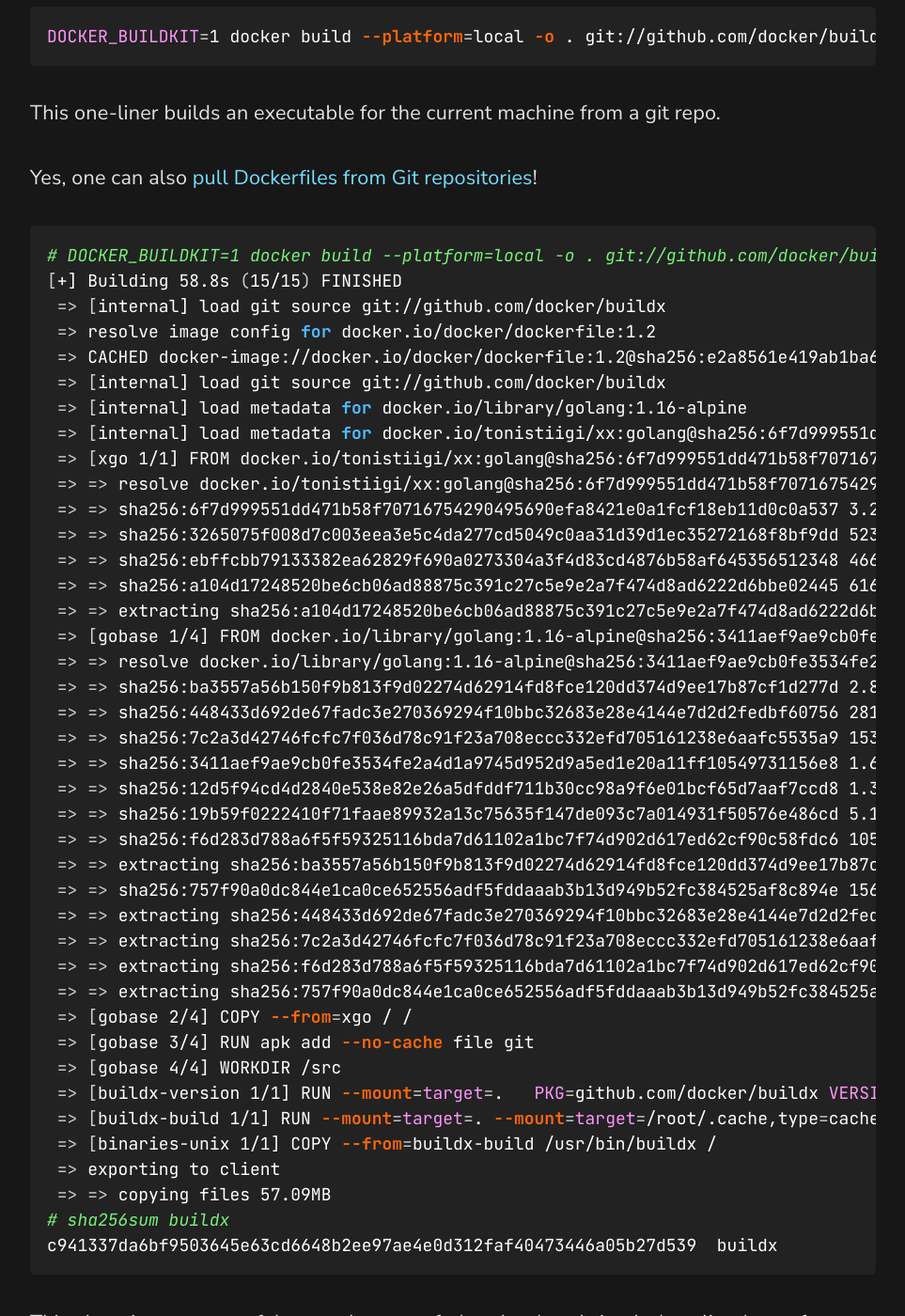
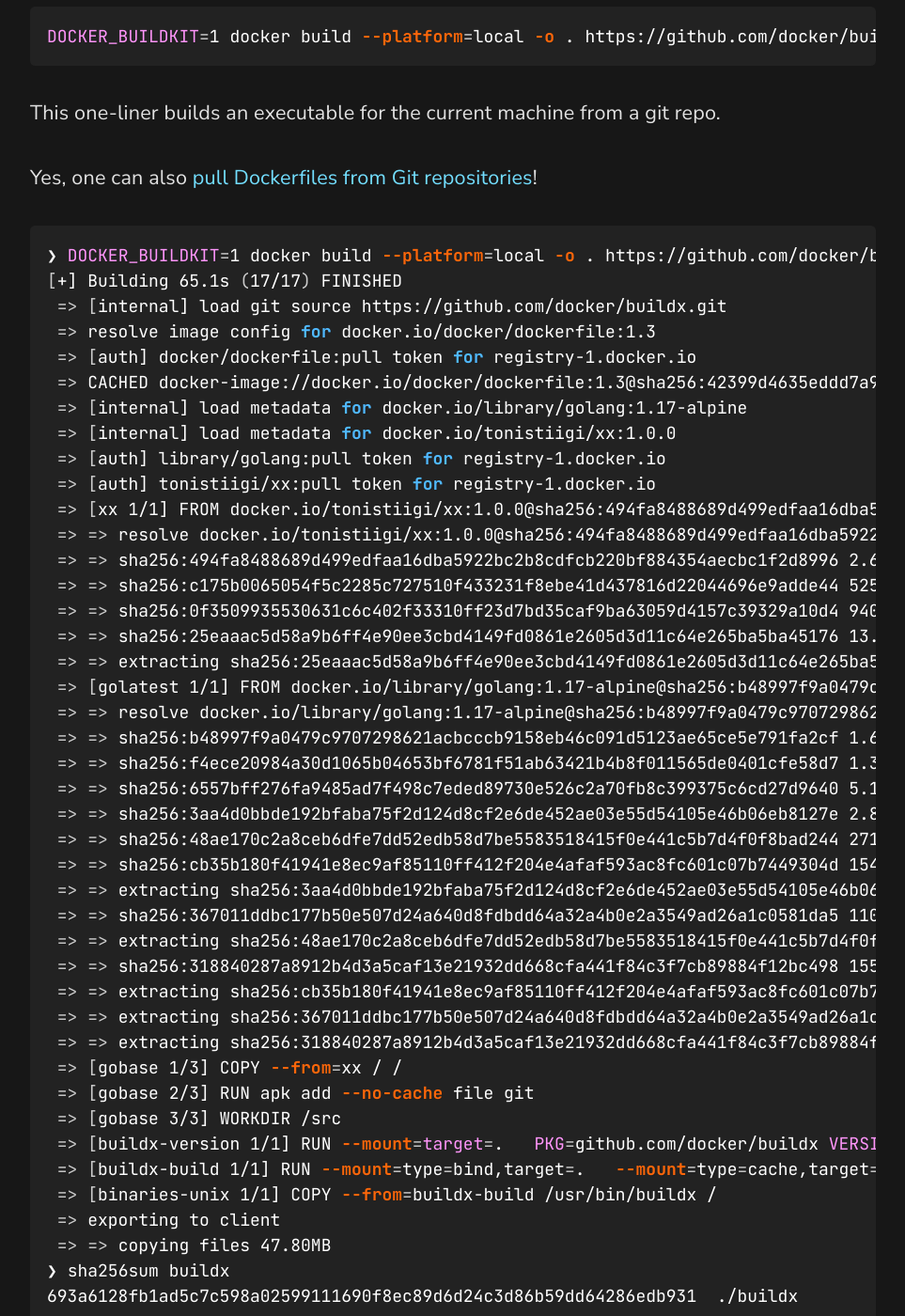
Before and after one commit to fenollp/fenollp.github.io, a Jekyll site: the page built from _posts/2021-03-13-docker-host-buildkit.md, in a window 1280 px wide and 1400 px high, scrolled down 797 px. Shown: the whole window at 94% size, without its empty margins (158-1121 px from the left). Built offline with Jekyll 4.4.1, drawn with Linux system fonts in a browser that asks for light colours; some of the changed text lies outside the part shown.

Commit message:
update docker build git repo syntax (#5)

````diff
--- a/_posts/2021-03-13-docker-host-buildkit.md
+++ b/_posts/2021-03-13-docker-host-buildkit.md
@@ -21,58 +21,60 @@
 
 I stumbled upon `BuildKit` when checking out [`buildx`](https://github.com/docker/buildx). The suggested way of building the executable caught my eye:
 ```shell
-DOCKER_BUILDKIT=1 docker build --platform=local -o . git://github.com/docker/buildx
+DOCKER_BUILDKIT=1 docker build --platform=local -o . https://github.com/docker/buildx.git
 ```
 This one-liner builds an executable for the current machine from a git repo.
 
 Yes, one can also [pull Dockerfiles from Git repositories](https://docs.docker.com/engine/reference/commandline/build/#git-repositories)!
 
 ```shell
-# DOCKER_BUILDKIT=1 docker build --platform=local -o . git://github.com/docker/buildx
-[+] Building 58.8s (15/15) FINISHED
- => [internal] load git source git://github.com/docker/buildx                                                                                                                            4.4s
- => resolve image config for docker.io/docker/dockerfile:1.2                                                                                                                             1.0s
- => CACHED docker-image://docker.io/docker/dockerfile:1.2@sha256:e2a8561e419ab1ba6b2fe6cbdf49fd92b95912df1cf7d313c3e2230a333fdbcc                                                        0.0s
- => [internal] load git source git://github.com/docker/buildx                                                                                                                            0.3s
- => [internal] load metadata for docker.io/library/golang:1.16-alpine                                                                                                                    1.0s
- => [internal] load metadata for docker.io/tonistiigi/xx:golang@sha256:6f7d999551dd471b58f70716754290495690efa8421e0a1fcf18eb11d0c0a537                                                  0.0s
- => [xgo 1/1] FROM docker.io/tonistiigi/xx:golang@sha256:6f7d999551dd471b58f70716754290495690efa8421e0a1fcf18eb11d0c0a537                                                                1.0s
- => => resolve docker.io/tonistiigi/xx:golang@sha256:6f7d999551dd471b58f70716754290495690efa8421e0a1fcf18eb11d0c0a537                                                                    0.0s
- => => sha256:6f7d999551dd471b58f70716754290495690efa8421e0a1fcf18eb11d0c0a537 3.29kB / 3.29kB                                                                                           0.0s
- => => sha256:3265075f008d7c003eea3e5c4da277cd5049c0aa31d39d1ec35272168f8bf9dd 523B / 523B                                                                                               0.0s
- => => sha256:ebffcbb79133382ea62829f690a0273304a3f4d83cd4876b58af645356512348 466B / 466B                                                                                               0.0s
- => => sha256:a104d17248520be6cb06ad88875c391c27c5e9e2a7f474d8ad6222d6bbe02445 616B / 616B                                                                                               0.4s
- => => extracting sha256:a104d17248520be6cb06ad88875c391c27c5e9e2a7f474d8ad6222d6bbe02445                                                                                                0.0s
- => [gobase 1/4] FROM docker.io/library/golang:1.16-alpine@sha256:3411aef9ae9cb0fe3534fe2a4d1a9745d952d9a5ed1e20a11ff10549731156e8                                                      11.8s
- => => resolve docker.io/library/golang:1.16-alpine@sha256:3411aef9ae9cb0fe3534fe2a4d1a9745d952d9a5ed1e20a11ff10549731156e8                                                              0.0s
- => => sha256:ba3557a56b150f9b813f9d02274d62914fd8fce120dd374d9ee17b87cf1d277d 2.81MB / 2.81MB                                                                                           0.5s
- => => sha256:448433d692de67fadc3e270369294f10bbc32683e28e4144e7d2d2fedbf60756 281.27kB / 281.27kB                                                                                       0.5s
- => => sha256:7c2a3d42746fcfc7f036d78c91f23a708eccc332efd705161238e6aafc5535a9 153B / 153B                                                                                               0.3s
- => => sha256:3411aef9ae9cb0fe3534fe2a4d1a9745d952d9a5ed1e20a11ff10549731156e8 1.65kB / 1.65kB                                                                                           0.0s
- => => sha256:12d5f94cd4d2840e538e82e26a5dfddf711b30cc98a9f6e01bcf65d7aaf7ccd8 1.36kB / 1.36kB                                                                                           0.0s
- => => sha256:19b59f0222410f71faae89932a13c75635f147de093c7a014931f50576e486cd 5.18kB / 5.18kB                                                                                           0.0s
- => => sha256:f6d283d788a6f5f59325116bda7d61102a1bc7f74d902d617ed62cf90c58fdc6 105.69MB / 105.69MB                                                                                       8.6s
- => => extracting sha256:ba3557a56b150f9b813f9d02274d62914fd8fce120dd374d9ee17b87cf1d277d                                                                                                0.1s
- => => sha256:757f90a0dc844e1ca0ce652556adf5fddaaab3b13d949b52fc384525af8c894e 156B / 156B                                                                                               0.7s
- => => extracting sha256:448433d692de67fadc3e270369294f10bbc32683e28e4144e7d2d2fedbf60756                                                                                                0.1s
- => => extracting sha256:7c2a3d42746fcfc7f036d78c91f23a708eccc332efd705161238e6aafc5535a9                                                                                                0.0s
- => => extracting sha256:f6d283d788a6f5f59325116bda7d61102a1bc7f74d902d617ed62cf90c58fdc6                                                                                                2.2s
- => => extracting sha256:757f90a0dc844e1ca0ce652556adf5fddaaab3b13d949b52fc384525af8c894e                                                                                                0.0s
- => [gobase 2/4] COPY --from=xgo / /                                                                                                                                                     0.8s
- => [gobase 3/4] RUN apk add --no-cache file git                                                                                                                                         2.2s
- => [gobase 4/4] WORKDIR /src                                                                                                                                                            0.1s
- => [buildx-version 1/1] RUN --mount=target=.   PKG=github.com/docker/buildx VERSION=$(git describe --match 'v[0-9]*' --dirty='.m' --always --tags) REVISION=$(git rev-parse HEAD)$(if   0.6s
- => [buildx-build 1/1] RUN --mount=target=. --mount=target=/root/.cache,type=cache   --mount=target=/go/pkg/mod,type=cache   --mount=source=/tmp/.ldflags,target=/tmp/.ldflags,from=bu  35.4s
+❯ DOCKER_BUILDKIT=1 docker build --platform=local -o . https://github.com/docker/buildx.git
+[+] Building 65.1s (17/17) FINISHED
+ => [internal] load git source https://github.com/docker/buildx.git                                                                                                                      4.4s
+ => resolve image config for docker.io/docker/dockerfile:1.3                                                                                                                             1.1s
+ => [auth] docker/dockerfile:pull token for registry-1.docker.io                                                                                                                         0.0s
+ => CACHED docker-image://docker.io/docker/dockerfile:1.3@sha256:42399d4635eddd7a9b8a24be879d2f9a930d0ed040a61324cfdf59ef1357b3b2                                                        0.0s
+ => [internal] load metadata for docker.io/library/golang:1.17-alpine                                                                                                                    1.5s
+ => [internal] load metadata for docker.io/tonistiigi/xx:1.0.0                                                                                                                           1.5s
+ => [auth] library/golang:pull token for registry-1.docker.io                                                                                                                            0.0s
+ => [auth] tonistiigi/xx:pull token for registry-1.docker.io                                                                                                                             0.0s
+ => [xx 1/1] FROM docker.io/tonistiigi/xx:1.0.0@sha256:494fa8488689d499edfaa16dba5922bc2b8cdfcb220bf884354aecbc1f2d8996                                                                  0.9s
+ => => resolve docker.io/tonistiigi/xx:1.0.0@sha256:494fa8488689d499edfaa16dba5922bc2b8cdfcb220bf884354aecbc1f2d8996                                                                     0.0s
+ => => sha256:494fa8488689d499edfaa16dba5922bc2b8cdfcb220bf884354aecbc1f2d8996 2.65kB / 2.65kB                                                                                           0.0s
+ => => sha256:c175b0065054f5c2285c727510f433231f8ebe41d437816d22044696e9adde44 525B / 525B                                                                                               0.0s
+ => => sha256:0f3509935530631c6c402f33310ff23d7bd35caf9ba63059d4157c39329a10d4 940B / 940B                                                                                               0.0s
+ => => sha256:25eaaac5d58a9b6ff4e90ee3cbd4149fd0861e2605d3d11c64e265ba5ba45176 13.99kB / 13.99kB                                                                                         0.7s
+ => => extracting sha256:25eaaac5d58a9b6ff4e90ee3cbd4149fd0861e2605d3d11c64e265ba5ba45176                                                                                                0.0s
+ => [golatest 1/1] FROM docker.io/library/golang:1.17-alpine@sha256:b48997f9a0479c9707298621acbcccb9158eb46c091d5123ae65ce5e791fa2cf                                                    10.6s
+ => => resolve docker.io/library/golang:1.17-alpine@sha256:b48997f9a0479c9707298621acbcccb9158eb46c091d5123ae65ce5e791fa2cf                                                              0.0s
+ => => sha256:b48997f9a0479c9707298621acbcccb9158eb46c091d5123ae65ce5e791fa2cf 1.65kB / 1.65kB                                                                                           0.0s
+ => => sha256:f4ece20984a30d1065b04653bf6781f51ab63421b4b8f011565de0401cfe58d7 1.36kB / 1.36kB                                                                                           0.0s
+ => => sha256:6557bff276fa9485ad7f498c7eded89730e526c2a70fb8c399375c6cd27d9640 5.17kB / 5.17kB                                                                                           0.0s
+ => => sha256:3aa4d0bbde192bfaba75f2d124d8cf2e6de452ae03e55d54105e46b06eb8127e 2.81MB / 2.81MB                                                                                           0.3s
+ => => sha256:48ae170c2a8ceb6dfe7dd52edb58d7be5583518415f0e441c5b7d4f0f8bad244 271.97kB / 271.97kB                                                                                       0.5s
+ => => sha256:cb35b180f41941e8ec9af85110ff412f204e4afaf593ac8fc601c07b7449304d 154B / 154B                                                                                               0.5s
+ => => extracting sha256:3aa4d0bbde192bfaba75f2d124d8cf2e6de452ae03e55d54105e46b06eb8127e                                                                                                0.1s
+ => => sha256:367011ddbc177b50e507d24a640d8fdbdd64a32a4b0e2a3549ad26a1c0581da5 110.19MB / 110.19MB                                                                                       6.9s
+ => => extracting sha256:48ae170c2a8ceb6dfe7dd52edb58d7be5583518415f0e441c5b7d4f0f8bad244                                                                                                0.1s
+ => => sha256:318840287a8912b4d3a5caf13e21932dd668cfa441f84c3f7cb89884f12bc498 155B / 155B                                                                                               0.7s
+ => => extracting sha256:cb35b180f41941e8ec9af85110ff412f204e4afaf593ac8fc601c07b7449304d                                                                                                0.0s
+ => => extracting sha256:367011ddbc177b50e507d24a640d8fdbdd64a32a4b0e2a3549ad26a1c0581da5                                                                                                3.1s
+ => => extracting sha256:318840287a8912b4d3a5caf13e21932dd668cfa441f84c3f7cb89884f12bc498                                                                                                0.0s
+ => [gobase 1/3] COPY --from=xx / /                                                                                                                                                      0.8s
+ => [gobase 2/3] RUN apk add --no-cache file git                                                                                                                                         1.7s
+ => [gobase 3/3] WORKDIR /src                                                                                                                                                            0.0s
+ => [buildx-version 1/1] RUN --mount=target=.   PKG=github.com/docker/buildx VERSION=$(git describe --match 'v[0-9]*' --dirty='.m' --always --tags) REVISION=$(git rev-parse HEAD)$(if   0.4s
+ => [buildx-build 1/1] RUN --mount=type=bind,target=.   --mount=type=cache,target=/root/.cache   --mount=type=cache,target=/go/pkg/mod   --mount=type=bind,source=/tmp/.ldflags,target  43.2s
  => [binaries-unix 1/1] COPY --from=buildx-build /usr/bin/buildx /                                                                                                                       0.2s
  => exporting to client                                                                                                                                                                  0.3s
- => => copying files 57.09MB                                                                                                                                                             0.3s
-# sha256sum buildx
-c941337da6bf9503645e63cd6648b2ee97ae4e0d312faf40473446a05b27d539  buildx
+ => => copying files 47.80MB                                                                                                                                                             0.3s
+❯ sha256sum buildx
+693a6128fb1ad5c7c598a02599111690f8ec89d6d24c3d86b59dd64286edb931  ./buildx
 ```
 
 This alone is very powerful to me: I see a safe (rootless) and simple (one liner) way for anyone to build and use Open Source Software.
 
-## `DOCKER_HOST`
+## `$DOCKER_HOST`
 
 Let's keep the MindBlowers coming.
 
@@ -81,31 +83,33 @@
 YES you can build images or files, with a *local or remote context / Dockerfile* **on a machine with more oomph!**
 
 ```shell
-# DOCKER_HOST=ssh://othermachine DOCKER_BUILDKIT=1 docker build --platform=local -o . git://github.com/docker/buildx
-[+] Building 3.4s (15/15) FINISHED
- => CACHED [internal] load git source git://github.com/docker/buildx                                                                                                                     0.0s
- => resolve image config for docker.io/docker/dockerfile:1.2                                                                                                                             0.8s
- => CACHED docker-image://docker.io/docker/dockerfile:1.2@sha256:e2a8561e419ab1ba6b2fe6cbdf49fd92b95912df1cf7d313c3e2230a333fdbcc                                                        0.0s
- => [internal] load git source git://github.com/docker/buildx                                                                                                                            0.4s
- => [internal] load metadata for docker.io/tonistiigi/xx:golang@sha256:6f7d999551dd471b58f70716754290495690efa8421e0a1fcf18eb11d0c0a537                                                  0.0s
- => [internal] load metadata for docker.io/library/golang:1.16-alpine                                                                                                                    0.3s
- => [xgo 1/1] FROM docker.io/tonistiigi/xx:golang@sha256:6f7d999551dd471b58f70716754290495690efa8421e0a1fcf18eb11d0c0a537                                                                0.0s
- => [gobase 1/4] FROM docker.io/library/golang:1.16-alpine@sha256:3411aef9ae9cb0fe3534fe2a4d1a9745d952d9a5ed1e20a11ff10549731156e8                                                       0.0s
- => CACHED [gobase 2/4] COPY --from=xgo / /                                                                                                                                              0.0s
- => CACHED [gobase 3/4] RUN apk add --no-cache file git                                                                                                                                  0.0s
- => CACHED [gobase 4/4] WORKDIR /src                                                                                                                                                     0.0s
+❯ DOCKER_HOST=ssh://othermachine DOCKER_BUILDKIT=1 docker build --platform=local -o . https://github.com/docker/buildx.git
+[+] Building 3.7s (17/17) FINISHED
+ => CACHED [internal] load git source https://github.com/docker/buildx.git                                                                                                               0.5s
+ => resolve image config for docker.io/docker/dockerfile:1.3                                                                                                                             0.9s
+ => [auth] docker/dockerfile:pull token for registry-1.docker.io                                                                                                                         0.0s
+ => docker-image://docker.io/docker/dockerfile:1.3@sha256:42399d4635eddd7a9b8a24be879d2f9a930d0ed040a61324cfdf59ef1357b3b2                                                               0.0s
+ => [internal] load metadata for docker.io/library/golang:1.17-alpine                                                                                                                    0.8s
+ => [internal] load metadata for docker.io/tonistiigi/xx:1.0.0                                                                                                                           0.6s
+ => [auth] tonistiigi/xx:pull token for registry-1.docker.io                                                                                                                             0.0s
+ => [auth] library/golang:pull token for registry-1.docker.io                                                                                                                            0.0s
+ => [xx 1/1] FROM docker.io/tonistiigi/xx:1.0.0@sha256:494fa8488689d499edfaa16dba5922bc2b8cdfcb220bf884354aecbc1f2d8996                                                                  0.0s
+ => [golatest 1/1] FROM docker.io/library/golang:1.17-alpine@sha256:b48997f9a0479c9707298621acbcccb9158eb46c091d5123ae65ce5e791fa2cf                                                     0.0s
+ => CACHED [gobase 1/3] COPY --from=xx / /                                                                                                                                               0.0s
+ => CACHED [gobase 2/3] RUN apk add --no-cache file git                                                                                                                                  0.0s
+ => CACHED [gobase 3/3] WORKDIR /src                                                                                                                                                     0.0s
  => CACHED [buildx-version 1/1] RUN --mount=target=.   PKG=github.com/docker/buildx VERSION=$(git describe --match 'v[0-9]*' --dirty='.m' --always --tags) REVISION=$(git rev-parse HEA  0.0s
- => CACHED [buildx-build 1/1] RUN --mount=target=. --mount=target=/root/.cache,type=cache   --mount=target=/go/pkg/mod,type=cache   --mount=source=/tmp/.ldflags,target=/tmp/.ldflags,f  0.0s
+ => CACHED [buildx-build 1/1] RUN --mount=type=bind,target=.   --mount=type=cache,target=/root/.cache   --mount=type=cache,target=/go/pkg/mod   --mount=type=bind,source=/tmp/.ldflags,  0.0s
  => CACHED [binaries-unix 1/1] COPY --from=buildx-build /usr/bin/buildx /                                                                                                                0.0s
- => exporting to client                                                                                                                                                                  1.4s
- => => copying files 57.09MB                                                                                                                                                             1.4s
+ => exporting to client                                                                                                                                                                  1.2s
+ => => copying files 47.80MB                                                                                                                                                             1.2s
 ```
 
 > I cheated though: this does use a beefier machine but I'm only showing the run which used caching best
 
 ```shell
-# sha256sum buildx
-c941337da6bf9503645e63cd6648b2ee97ae4e0d312faf40473446a05b27d539  buildx
+❯ sha256sum buildx
+693a6128fb1ad5c7c598a02599111690f8ec89d6d24c3d86b59dd64286edb931  ./buildx
 ```
 
 And, if you are careful enough or you're given the right tools, you should achieve [hermetic / deterministic / reproducible builds](https://reproducible-builds.org/)!
````
Also changed, not shown: _posts/2021-03-14-faster-rust-builds-docker_host.md (+1 -1 lines), 1 other file.
